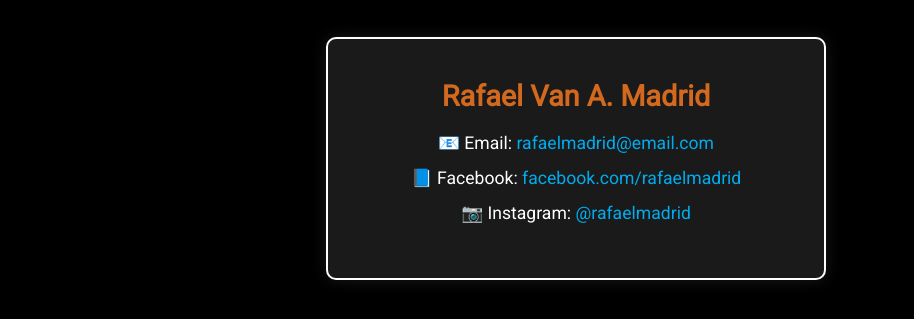
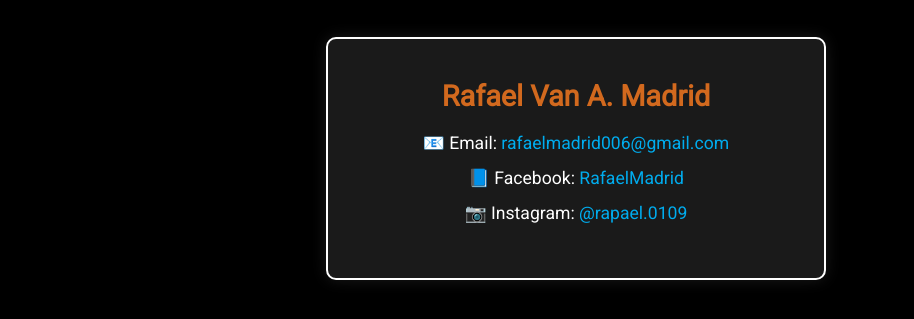
Before and after one commit to tokito09-hub/portfolio, a plain HTML site: page contact.html in a window 1280 px wide. Shown: the part 113-432 px from the top of the page, without its empty margins (64-978 px from the left). Drawn offline with nearby package versions, Linux system fonts and the light colour scheme.

Commit message:
Update contact.html

```diff
--- a/contact.html
+++ b/contact.html
@@ -111,9 +111,9 @@
 
     <div class="contact-box" data-aos="fade-up">
         <h1>Rafael Van A. Madrid</h1>
-        <p>📧 Email: <a href="mailto:rafaelmadrid@email.com">rafaelmadrid@email.com</a></p>
-        <p>📘 Facebook: <a href="https://facebook.com/rafaelmadrid" target="_blank">facebook.com/rafaelmadrid</a></p>
-        <p>📷 Instagram: <a href="https://instagram.com/rafaelmadrid" target="_blank">@rafaelmadrid</a></p>
+        <p>📧 Email: <a href="mailto:rafaelmadrid@email.com">rafaelmadrid006@gmail.com</a></p>
+        <p>📘 Facebook: <a href="main" target="_blank">RafaelMadrid</a></p>
+        <p>📷 Instagram: <a href="https://instagram.com/rafaelmadrid" target="_blank">@rapael.0109</a></p>
     </div>
 
     <script src="https://unpkg.com/aos@next/dist/aos.js"></script>
```
